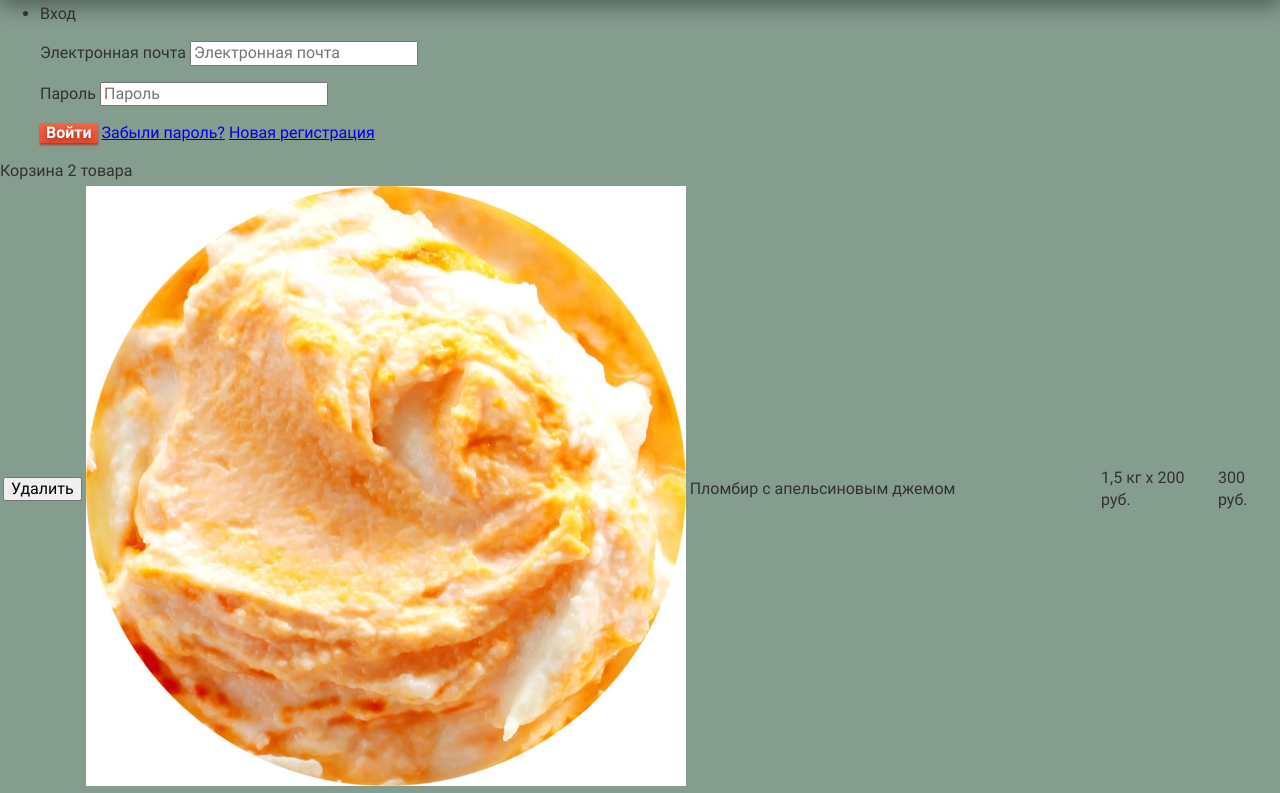
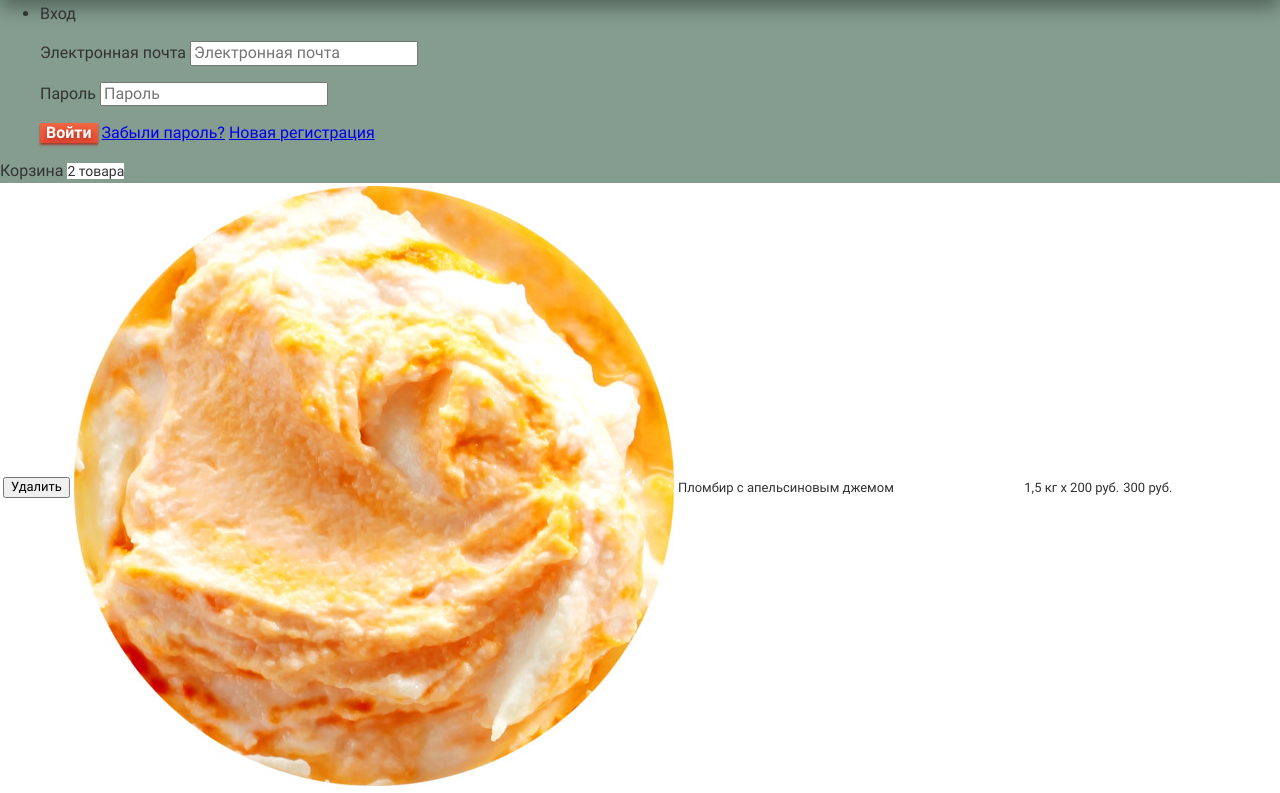
Before and after one commit to dmfedotov/glacy, a website: page docs/catalog.html in a window 1280 px wide. Shown: the part 319-1112 px from the top of the page. Drawn offline with Linux system fonts and the light colour scheme; files whose address does not match are found by name.

Commit message:
Добавляет базовую стилизацию блоку basket

```diff
--- a/docs/catalog.html
+++ b/docs/catalog.html
@@ -64,9 +64,9 @@
           </form>
         </li>
       </ul>
-      <div class="main-navigation  basket">
+      <div class="basket  basket--full">
         <span class="visually-hidden">Корзина</span>
-        2 товара
+        <a class="basket__link" href="basket.html" aria-label="Корзина">2 товара</a>
         <div class="basket__tooltip">
           <table class="basket__table">
             <tr class="basket__row">
@@ -101,7 +101,7 @@
             </tr>
             <tr class="basket__row">
               <td colspan="5">
-                <strong>Итого: 750 руб.</strong>
+                <strong class="basket__total">Итого: 750 руб.</strong>
               </td>
             </tr>
           </table>
--- /dev/null
+++ b/source/sass/blocks/basket.scss
@@ -0,0 +1,34 @@
+.basket__link {
+  font-size: 14px;
+  line-height: 1.1;
+  color: #ffffff;
+  text-decoration: none;
+
+  background: rgba(255,255,255,0.2);
+}
+
+.basket--full .basket__link {
+  color: #323232;
+
+  background: #ffffff;
+}
+
+.basket__tooltip {
+  background: #ffffff;
+  box-shadow: 0px 20px 20px 0px rgba(0, 0, 0, 0.4);
+}
+
+.basket__table {
+  font-size: 13px;
+  line-height: 1.2;
+}
+
+.basket__total {
+  font-weight: 700;
+  font-size: 15px;
+}
+
+.basket__push-button {
+  font-size: 18px;
+  line-height: 1.3;
+}
--- a/source/sass/style.scss
+++ b/source/sass/style.scss
@@ -6,6 +6,7 @@
 @import "blocks/catalog-navigation";
 @import "blocks/main-search";
 @import "blocks/user";
+@import "blocks/basket";
 @import "blocks/button";
 @import "blocks/schedule";
 @import "blocks/offer";
```
Also changed, not shown: docs/index.html (+2 -2 lines), source/catalog.html (+3 -3 lines), source/index.html (+2 -2 lines), docs/css/style.min.css.
